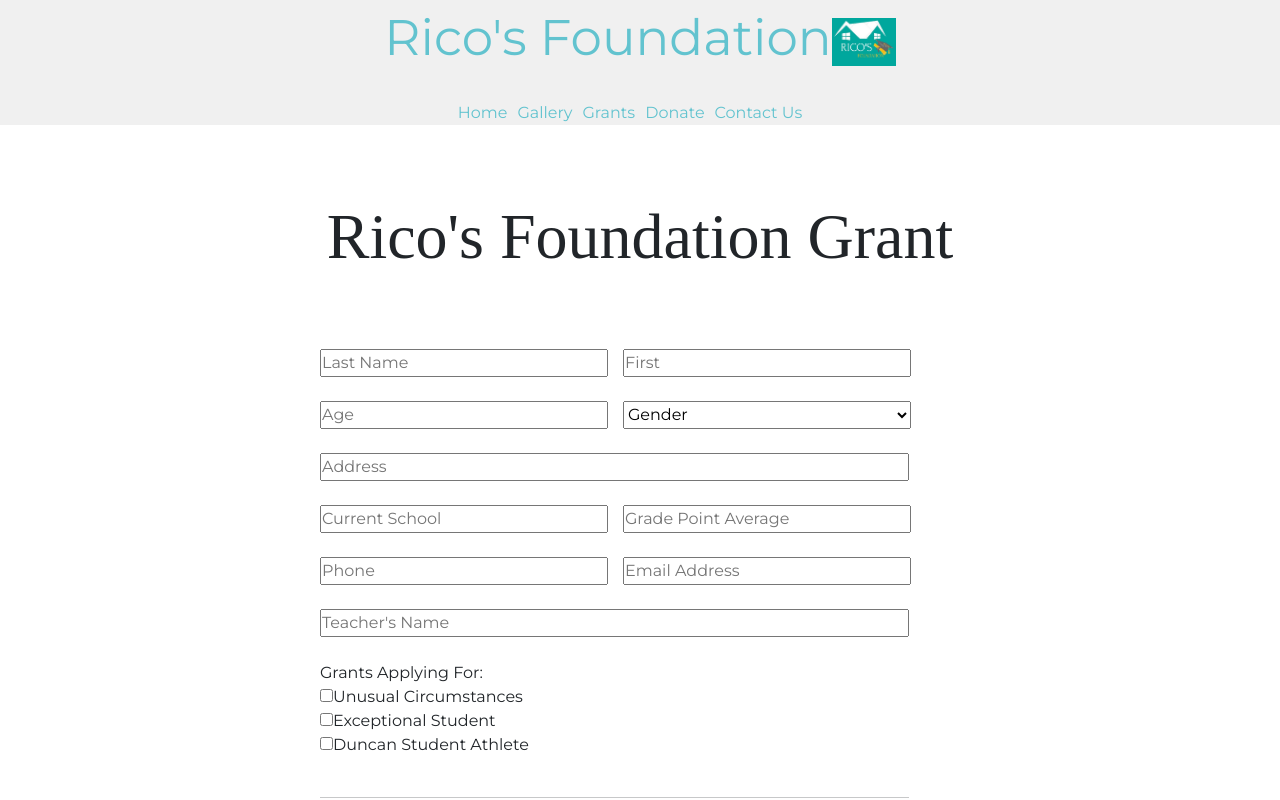
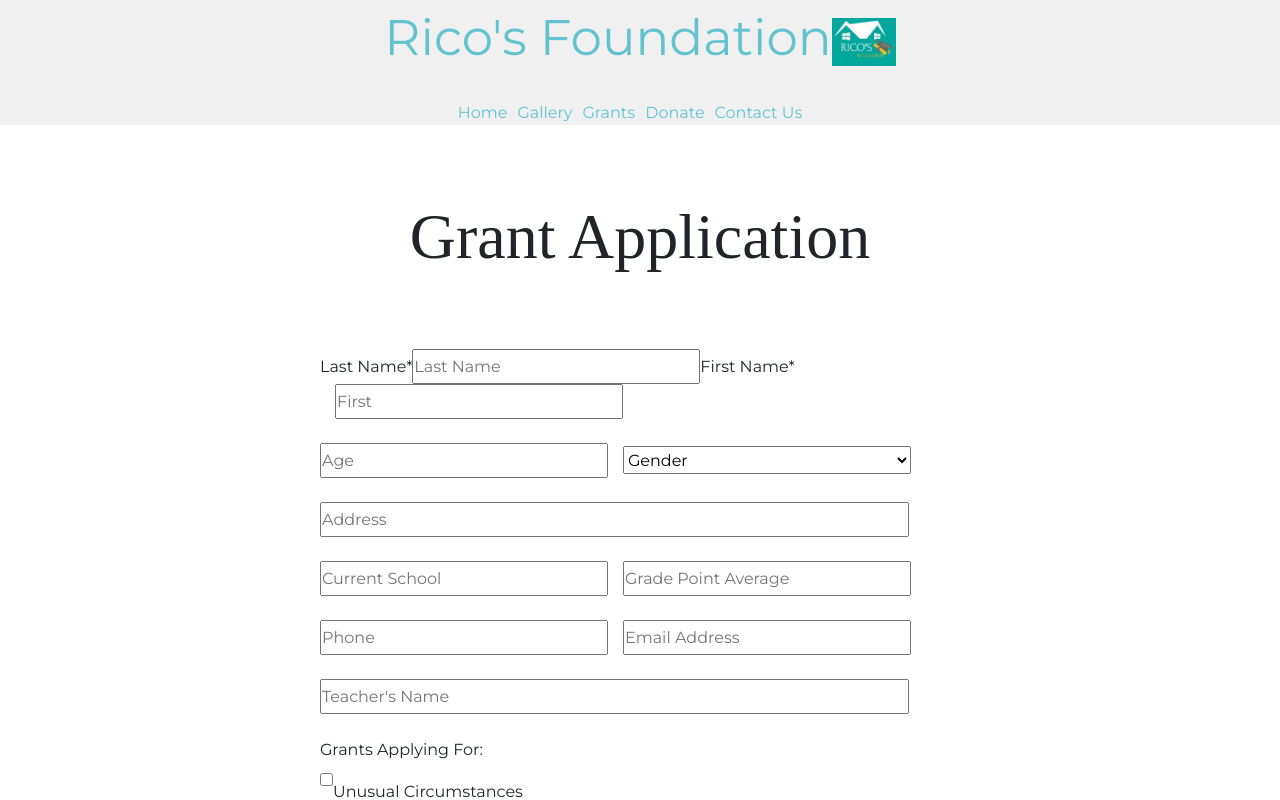
Before and after one commit to thaomo/AymarFE, a React (Create React App) app: page /Grants in a window 1280 px wide. Shown: the top 800 px of the page. Built offline with nearby package versions, Linux system fonts and the light colour scheme.

Commit message:
testing input fields

```diff
--- a/src/pages/Contact_Us/ContactUs.jsx
+++ b/src/pages/Contact_Us/ContactUs.jsx
@@ -3,7 +3,7 @@ import React from 'react'
 function ContactUs() {
     return (
         <div>
-            <div style={{ margin: "auto", width: "50%" }} className="header">Contact Rico&apos;s Foundation</div>
+            <div style={{ margin: "auto", width: "50%" }} className="header">Contact Us</div>
             <h1 style={{ textAlign: "center" }}>Under Construction</h1>
         </div>
     )
--- a/src/pages/Grants/Form.jsx
+++ b/src/pages/Grants/Form.jsx
@@ -87,6 +87,7 @@ function Form() {
       <div className="w-full max-w-sm m-auto flex flex-col my-32" style={{}}>
         <form onSubmit={handleClick} id='grantForm' style={{ width: "50%", margin: "auto" }}>
           <span>
+            <label>Last Name*</label>
             <input
               style={{ width: "45%" }}
               type="text"
@@ -96,6 +97,7 @@ function Form() {
               value={input.lName}
               required
             />
+            <label>First Name*</label>
             <input
               style={{ width: "45%", marginLeft: "15px" }}
               className="form-group"
--- a/src/pages/Grants/Grants.css
+++ b/src/pages/Grants/Grants.css
@@ -17,3 +17,7 @@
 #AEJLink {
     margin-left: 50%;
 }
+
+input {
+    height: 35px;
+}
--- a/src/pages/Grants/Grants.jsx
+++ b/src/pages/Grants/Grants.jsx
@@ -7,7 +7,7 @@ function Grants() {
 
     return (
         <div>
-            <div style={{ margin: "auto", width: "50%" }} className="header">Rico&apos;s Foundation Grant</div>
+            <div style={{ margin: "auto", width: "50%" }} className="header">Grant Application</div>
             <Form />
         </div>
     )
```
